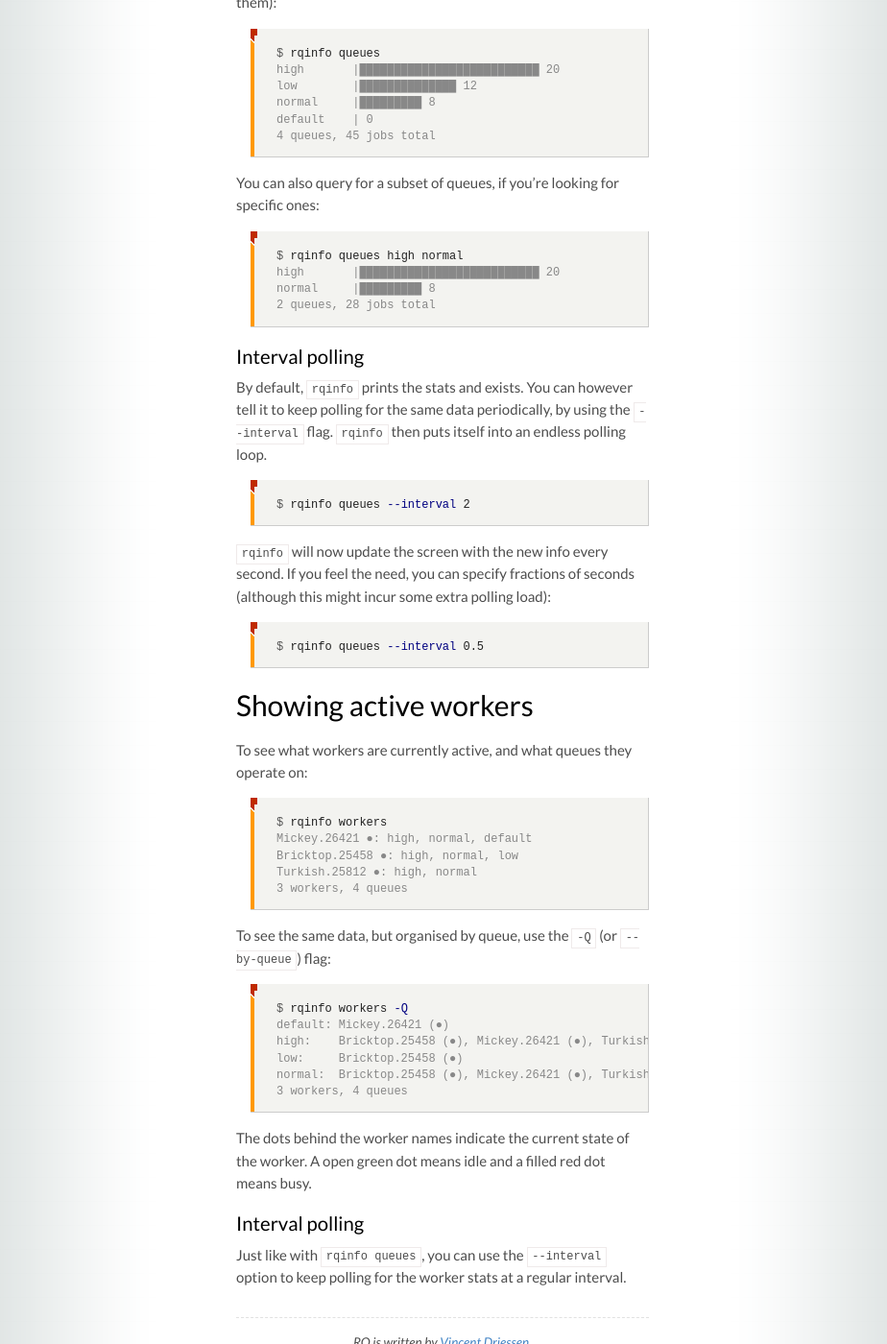
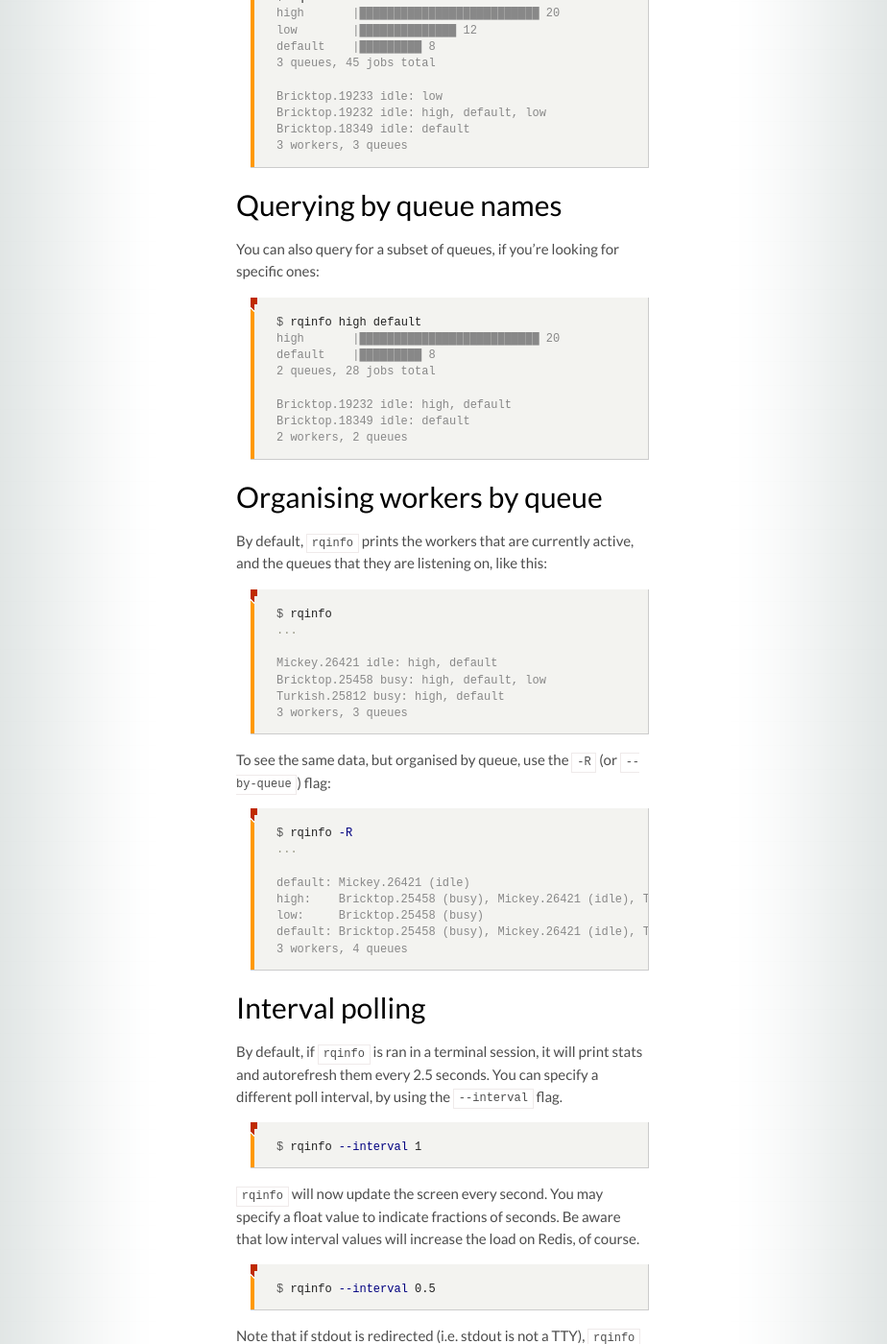
Before and after one commit to rq/rq, a Jekyll site: the page built from docs/monitoring.md, in a window 1280 px wide and 1400 px high, scrolled down 448 px. Shown: the whole window at 96% size, without its empty margins (179-1103 px from the left). Built offline with Jekyll 4.4.1, drawn with Linux system fonts in a browser that asks for light colours; some web fonts are replaced; Markdown is read by kramdown in place of the engine named in the settings; some of the changed text lies outside the part shown.

Commit message:
Update docs according to the new rqinfo cmdline interface.

```diff
--- a/docs/monitoring.md
+++ b/docs/monitoring.md
@@ -5,78 +5,85 @@ layout: docs
 
 Monitoring is where RQ shines.
 
-
-## Showing queues
-
-To see what queues exist (and how many jobs there are to process them):
+To see what queues exist and what workers are active, just type `rqinfo`:
 
 {% highlight console %}
-$ rqinfo queues
+$ rqinfo
 high       |██████████████████████████ 20
 low        |██████████████ 12
-normal     |█████████ 8
-default    | 0
-4 queues, 45 jobs total
+default    |█████████ 8
+3 queues, 45 jobs total
+
+Bricktop.19233 idle: low
+Bricktop.19232 idle: high, default, low
+Bricktop.18349 idle: default
+3 workers, 3 queues
 {% endhighlight %}
 
+
+## Querying by queue names
 
 You can also query for a subset of queues, if you're looking for specific ones:
 
 {% highlight console %}
-$ rqinfo queues high normal
+$ rqinfo high default
 high       |██████████████████████████ 20
-normal     |█████████ 8
+default    |█████████ 8
 2 queues, 28 jobs total
+
+Bricktop.19232 idle: high, default
+Bricktop.18349 idle: default
+2 workers, 2 queues
 {% endhighlight %}
 
 
-### Interval polling
+## Organising workers by queue
 
-By default, `rqinfo` prints the stats and exists.  You can however tell it to
-keep polling for the same data periodically, by using the `--interval` flag.
-`rqinfo` then puts itself into an endless polling loop.
+By default, `rqinfo` prints the workers that are currently active, and the
+queues that they are listening on, like this:
 
 {% highlight console %}
-$ rqinfo queues --interval 2
+$ rqinfo
+...
+
+Mickey.26421 idle: high, default
+Bricktop.25458 busy: high, default, low
+Turkish.25812 busy: high, default
+3 workers, 3 queues
 {% endhighlight %}
 
-`rqinfo` will now update the screen with the new info every second.  If you
-feel the need, you can specify fractions of seconds (although this might incur
-some extra polling load):
+To see the same data, but organised by queue, use the `-R` (or `--by-queue`)
+flag:
 
 {% highlight console %}
-$ rqinfo queues --interval 0.5
+$ rqinfo -R
+...
+
+default: Mickey.26421 (idle)
+high:    Bricktop.25458 (busy), Mickey.26421 (idle), Turkish.25812 (busy)
+low:     Bricktop.25458 (busy)
+default: Bricktop.25458 (busy), Mickey.26421 (idle), Turkish.25812 (busy)
+3 workers, 4 queues
 {% endhighlight %}
 
 
-## Showing active workers
+## Interval polling
 
-To see what workers are currently active, and what queues they operate on:
+By default, if `rqinfo` is ran in a terminal session, it will print stats and
+autorefresh them every 2.5 seconds.  You can specify a different poll interval,
+by using the `--interval` flag.
 
 {% highlight console %}
-$ rqinfo workers
-Mickey.26421 ●: high, normal, default
-Bricktop.25458 ●: high, normal, low
-Turkish.25812 ●: high, normal
-3 workers, 4 queues
+$ rqinfo --interval 1
 {% endhighlight %}
 
-To see the same data, but organised by queue, use the `-Q` (or `--by-queue`) flag:
+`rqinfo` will now update the screen every second.  You may specify a float
+value to indicate fractions of seconds.  Be aware that low interval values will
+increase the load on Redis, of course.
 
 {% highlight console %}
-$ rqinfo workers -Q
-default: Mickey.26421 (●)
-high:    Bricktop.25458 (●), Mickey.26421 (●), Turkish.25812 (●)
-low:     Bricktop.25458 (●)
-normal:  Bricktop.25458 (●), Mickey.26421 (●), Turkish.25812 (●)
-3 workers, 4 queues
+$ rqinfo --interval 0.5
 {% endhighlight %}
 
-The dots behind the worker names indicate the current state of the worker.
-A open green dot means idle and a filled red dot means busy.
-
-
-### Interval polling
-
-Just like with `rqinfo queues`, you can use the `--interval` option to keep
-polling for the worker stats at a regular interval.
+Note that if stdout is redirected (i.e. stdout is not a TTY), `rqinfo` will
+only output the stats once, and won't loop.
```
